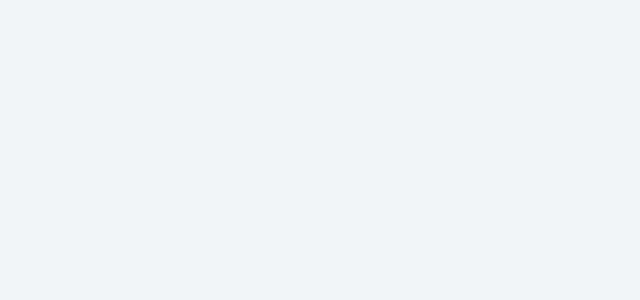
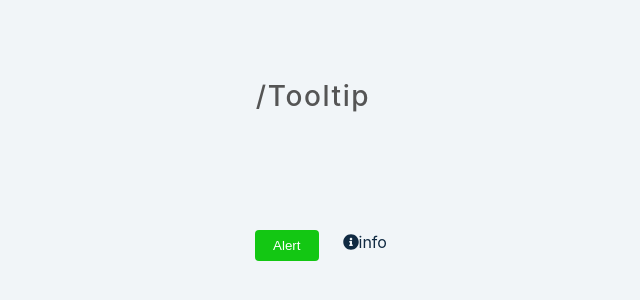
Before and after one commit to VibhourSharma/React-features, a React (Vite) app: page / in a window 1280 px wide. Shown: the part 8443-8743 px from the top of the page, without its empty margins (327-967 px from the left). Before the commit the page ends 7415 px from the top, so only its background shows below. Built offline with nearby package versions, Linux system fonts and the light colour scheme.

Commit message:
🚀Day12: Tooltip ⚙️✅

```diff
--- a/src/App.jsx
+++ b/src/App.jsx
@@ -8,6 +8,8 @@ import Slider from "./components/Slider/Slider";
 import Tabs from "./components/Tabs Component/Tabs";
 import ToggleSwitch from "./components/Toggle Switch/ToggleSwitch";
 import FileUploadComponent from "./components/File Upload/FileUploadComponent";
+import Progress from "./components/Progress Bar/Progress";
+import Tooltip from "./components/Tool Tip/Tooltip";
 
 function App() {
   return (
@@ -22,6 +24,8 @@ function App() {
       <DatePicker />
       <Notifications />
       <FileUploadComponent />
+      <Progress />
+      <Tooltip />
     </>
   );
 }
--- a/src/components/Tool Tip/ToolTipText.jsx
+++ b/src/components/Tool Tip/ToolTipText.jsx
@@ -1,6 +1,6 @@
 import { useState } from "react";
 
-const ToolTipText = ({ text, Children }) => {
+const ToolTipText = ({ text, children }) => {
   const [isVisible, setIsVisible] = useState(false);
   return (
     <div
@@ -8,7 +8,7 @@ const ToolTipText = ({ text, Children }) => {
       onMouseEnter={() => setIsVisible(true)}
       onMouseLeave={() => setIsVisible(false)}
     >
-      {Children}
+      {children}
       {isVisible && <div className="tooltip">{text}</div>}
     </div>
   );
--- a/src/components/Tool Tip/Tooltip.css
+++ b/src/components/Tool Tip/Tooltip.css
@@ -1,7 +1,47 @@
-.tooltip {
+.tooltip-main {
   width: 100%;
   height: 100vh;
   display: flex;
   align-items: center;
   justify-content: center;
+  flex-direction: column;
 }
+
+.tooltip-main h3 {
+  margin-bottom: 5rem;
+}
+
+.tooltip-container {
+  position: relative;
+  display: inline-block;
+  cursor: pointer;
+}
+
+.tooltip {
+  position: absolute;
+  top: calc(-100% - 50px);
+  transform: translateX(-50%);
+  background-color: rgba(0, 0, 0, 0.8);
+  color: white;
+  padding: 10px;
+  border-radius: 4px;
+  z-index: 1;
+  min-width: 200px;
+}
+
+.tooltip-main span {
+  display: flex;
+  align-items: center;
+  justify-content: center;
+  padding: 4px;
+}
+
+.tooltip-main button {
+  padding: 8px 18px;
+  margin: 20px;
+  border: none;
+  border-radius: 4px;
+  color: white;
+  background-color: rgb(19, 199, 19);
+  cursor: pointer;
+}
--- a/src/components/Tool Tip/Tooltip.jsx
+++ b/src/components/Tool Tip/Tooltip.jsx
@@ -4,15 +4,18 @@ import "./Tooltip.css";
 
 const Tooltip = () => {
   return (
-    <div className="tooltip">
+    <div className="tooltip-main">
+      <h3>/Tooltip</h3>
+      <div>
         <button>Alert</button>
-      <ToolTipText text={"working text I am working"}>
+        <ToolTipText text={"Information text reagrding the tooltip"}>
           <span>
             <FaInfoCircle />
             info
           </span>
         </ToolTipText>
       </div>
+    </div>
   );
 };
 
```
Lines whose indentation alone changed are shown as unchanged.
